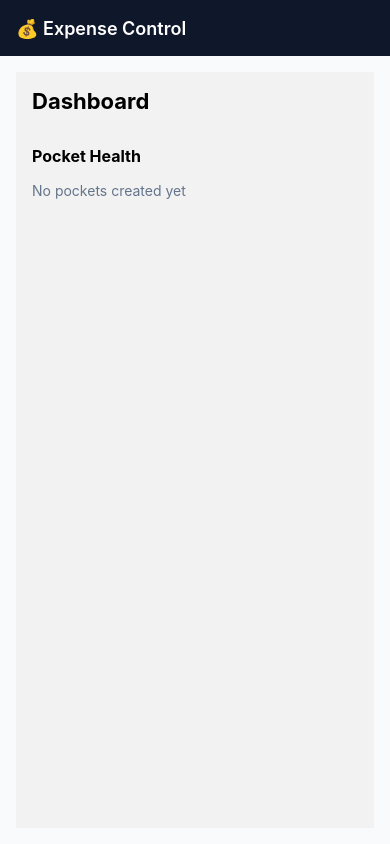
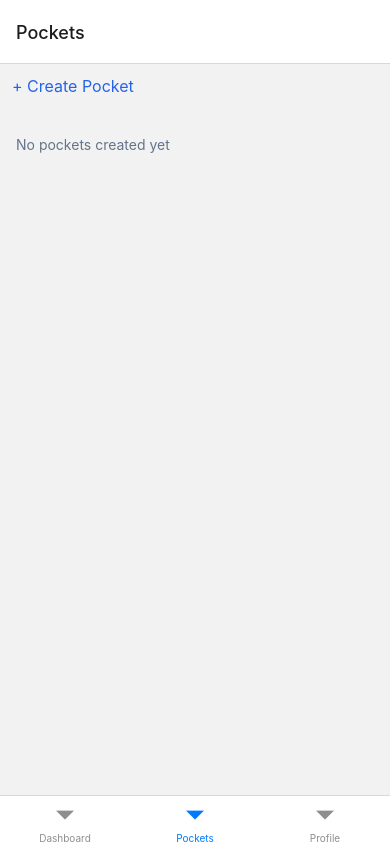
Before and after one commit to praveen518/expense-control-app, a React Native app: screen /PocketsTab in a window 390 px wide. Built offline with nearby package versions, Linux system fonts and the light colour scheme.

Commit message:
feat: add bottom tab navigation with nested stacks

```diff
--- a/package.json
+++ b/package.json
@@ -12,6 +12,7 @@
   "dependencies": {
     "@react-native-async-storage/async-storage": "^2.2.0",
     "@react-native/new-app-screen": "0.83.1",
+    "@react-navigation/bottom-tabs": "^6.6.1",
     "@react-navigation/native": "^6.1.18",
     "@react-navigation/native-stack": "^6.11.0",
     "react": "19.2.0",
--- a/src/app/App.tsx
+++ b/src/app/App.tsx
@@ -1,13 +1,11 @@
 import React from 'react';
-import { AppLayout } from '../components/AppLayout';
+import { NavigationContainer } from '@react-navigation/native';
 import { AppNavigator } from '../navigation/AppNavigator';
 
-const App = () => {
+export default function App() {
   return (
-    <AppLayout>
+    <NavigationContainer>
       <AppNavigator />
-    </AppLayout>
+    </NavigationContainer>
   );
-};
-
-export default App;
+}
--- a/src/navigation/AppNavigator.tsx
+++ b/src/navigation/AppNavigator.tsx
@@ -1,34 +1,29 @@
 import React from 'react';
-import { NavigationContainer } from '@react-navigation/native';
-import { createNativeStackNavigator } from '@react-navigation/native-stack';
-import { ProfileScreen } from '../screens/ProfileScreen';
-import { SettingsScreen } from '../screens/SettingsScreen';
-import { ChangeSalaryScreen } from '../screens/ChangeSalaryScreen';
-import { PocketsScreen } from '../screens/PocketsScreen';
-import { CreatePocketScreen } from '../screens/CreatePocketScreen';
-import { DashboardScreen } from '../screens/DashboardScreen';
-import { PocketDetailScreen } from '../screens/PocketDetailsScreen';
+import { createBottomTabNavigator } from '@react-navigation/bottom-tabs';
+import { DashboardStack } from './DashboardStack';
+import { PocketsStack } from './PocketsStack';
+import { ProfileStack } from './ProfileStack';
 
-
-
-const Stack = createNativeStackNavigator();
+const Tab = createBottomTabNavigator();
 
 export const AppNavigator = () => {
   return (
-    <NavigationContainer>
-      <Stack.Navigator
-        screenOptions={{
-          headerShown: false, // we use our own AppHeader
-        }}
-      >
-        <Stack.Screen name="Dashboard" component={DashboardScreen} />
-        <Stack.Screen name="Profile" component={ProfileScreen} />
-        <Stack.Screen name="Settings" component={SettingsScreen} />
-        <Stack.Screen name="ChangeSalary" component={ChangeSalaryScreen} />
-        <Stack.Screen name="Pockets" component={PocketsScreen} />
-        <Stack.Screen name="CreatePocket" component={CreatePocketScreen} />
-        <Stack.Screen name="PocketDetail" component={PocketDetailScreen} />
-      </Stack.Navigator>
-    </NavigationContainer>
+    <Tab.Navigator screenOptions={{ headerShown: false }}>
+      <Tab.Screen
+        name="DashboardTab"
+        component={DashboardStack}
+        options={{ title: 'Dashboard' }}
+      />
+      <Tab.Screen
+        name="PocketsTab"
+        component={PocketsStack}
+        options={{ title: 'Pockets' }}
+      />
+      <Tab.Screen
+        name="ProfileTab"
+        component={ProfileStack}
+        options={{ title: 'Profile' }}
+      />
+    </Tab.Navigator>
   );
 };
--- /dev/null
+++ b/src/navigation/DashboardStack.tsx
@@ -0,0 +1,23 @@
+import React from 'react';
+import { createNativeStackNavigator } from '@react-navigation/native-stack';
+import { DashboardScreen } from '../screens/DashboardScreen';
+import { PocketDetailScreen } from '../screens/PocketDetailsScreen';
+
+const Stack = createNativeStackNavigator();
+
+export const DashboardStack = () => {
+  return (
+    <Stack.Navigator>
+      <Stack.Screen
+        name="Dashboard"
+        component={DashboardScreen}
+        options={{ title: 'Dashboard' }}
+      />
+      <Stack.Screen
+        name="PocketDetail"
+        component={PocketDetailScreen}
+        options={{ title: 'Pocket' }}
+      />
+    </Stack.Navigator>
+  );
+};
--- /dev/null
+++ b/src/navigation/PocketsStack.tsx
@@ -0,0 +1,29 @@
+import React from 'react';
+import { createNativeStackNavigator } from '@react-navigation/native-stack';
+import { PocketsScreen } from '../screens/PocketsScreen';
+import { CreatePocketScreen } from '../screens/CreatePocketScreen';
+import { PocketDetailScreen } from '../screens/PocketDetailsScreen';
+
+const Stack = createNativeStackNavigator();
+
+export const PocketsStack = () => {
+  return (
+    <Stack.Navigator>
+      <Stack.Screen
+        name="Pockets"
+        component={PocketsScreen}
+        options={{ title: 'Pockets' }}
+      />
+      <Stack.Screen
+        name="CreatePocket"
+        component={CreatePocketScreen}
+        options={{ title: 'Create Pocket' }}
+      />
+      <Stack.Screen
+        name="PocketDetail"
+        component={PocketDetailScreen}
+        options={{ title: 'Pocket' }}
+      />
+    </Stack.Navigator>
+  );
+};
--- /dev/null
+++ b/src/navigation/ProfileStack.tsx
@@ -0,0 +1,29 @@
+import React from 'react';
+import { createNativeStackNavigator } from '@react-navigation/native-stack';
+import { ProfileScreen } from '../screens/ProfileScreen';
+import { SettingsScreen } from '../screens/SettingsScreen';
+import { ChangeSalaryScreen } from '../screens/ChangeSalaryScreen';
+
+const Stack = createNativeStackNavigator();
+
+export const ProfileStack = () => {
+  return (
+    <Stack.Navigator>
+      <Stack.Screen
+        name="Profile"
+        component={ProfileScreen}
+        options={{ title: 'Profile' }}
+      />
+      <Stack.Screen
+        name="Settings"
+        component={SettingsScreen}
+        options={{ title: 'Settings' }}
+      />
+      <Stack.Screen
+        name="ChangeSalary"
+        component={ChangeSalaryScreen}
+        options={{ title: 'Change Salary' }}
+      />
+    </Stack.Navigator>
+  );
+};
```
Also changed, not shown: 1 other file (tests, documents, lock files or other folders).
